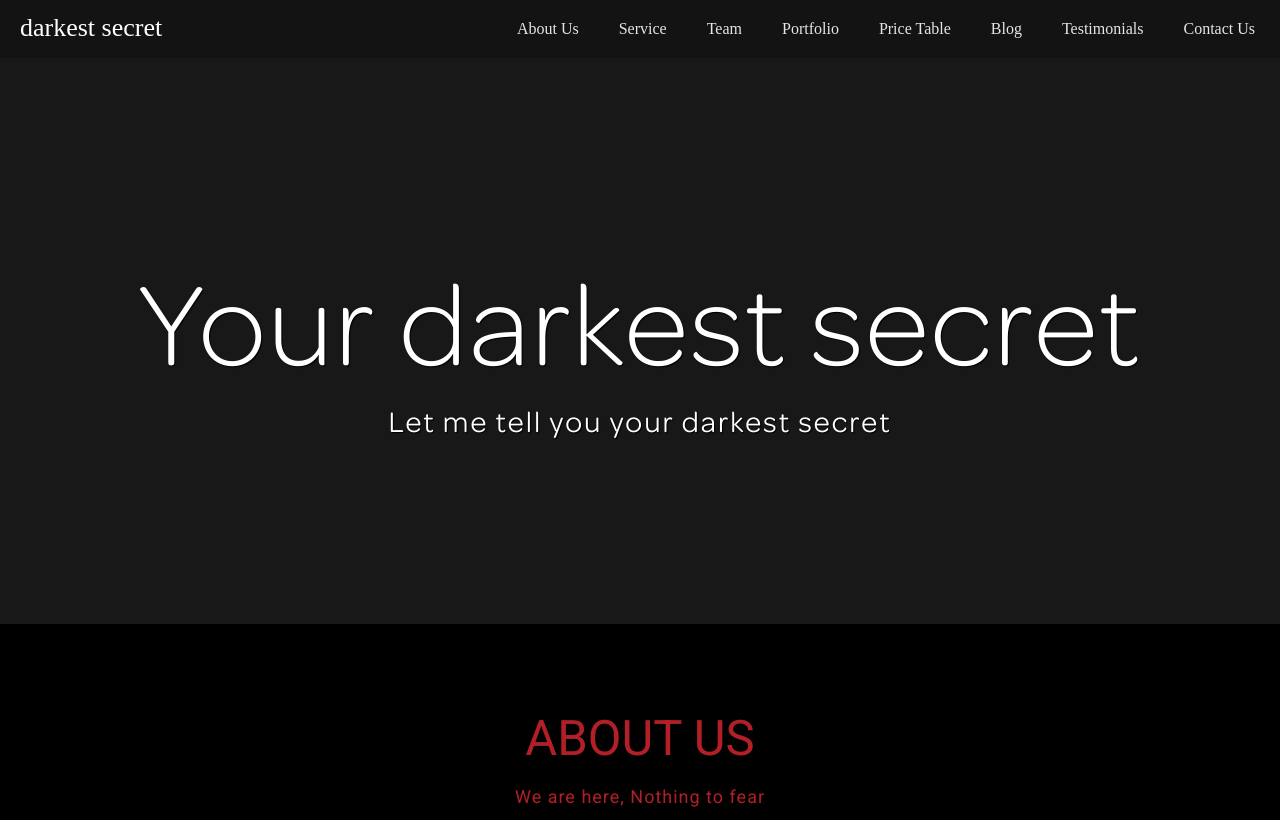
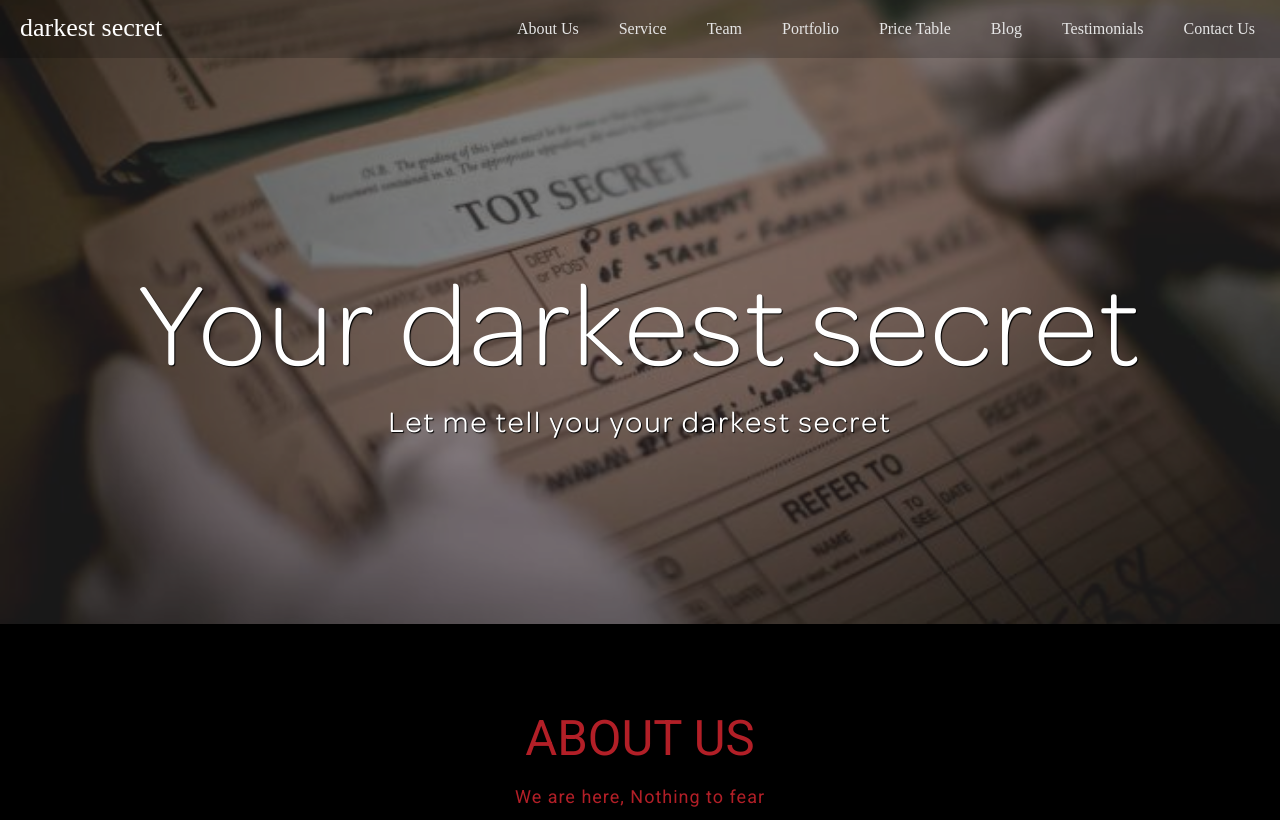
Before and after one commit to gabroon/gabroon.github.io, a plain HTML site: page random/index.html in a window 1280 px wide. Shown: the top 820 px of the page. Drawn offline with Linux system fonts and the light colour scheme; some icons are missing; files whose address does not match are found by name; a web font is replaced by a local one.

Commit message:
Update custom.css

```diff
--- a/random/css/custom.css
+++ b/random/css/custom.css
@@ -191,7 +191,7 @@ iframe
 }
 #wrapper
 {
-    background: url(../img/background.jpg);
+    background: url(../img/backgroundTopSecret.jpeg);
     background-attachment: fixed;
     background-position: center;
     background-size: cover;
```
